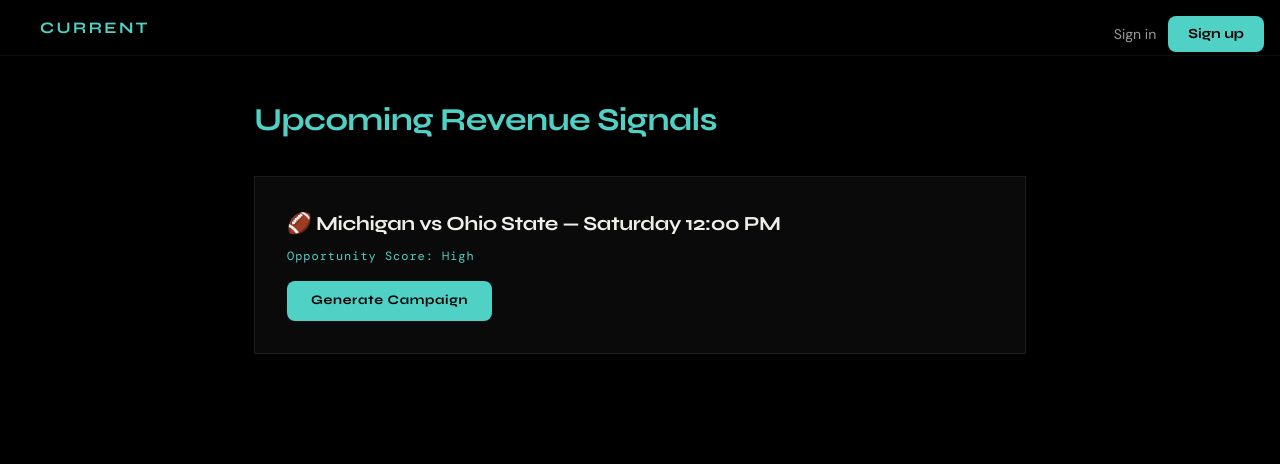
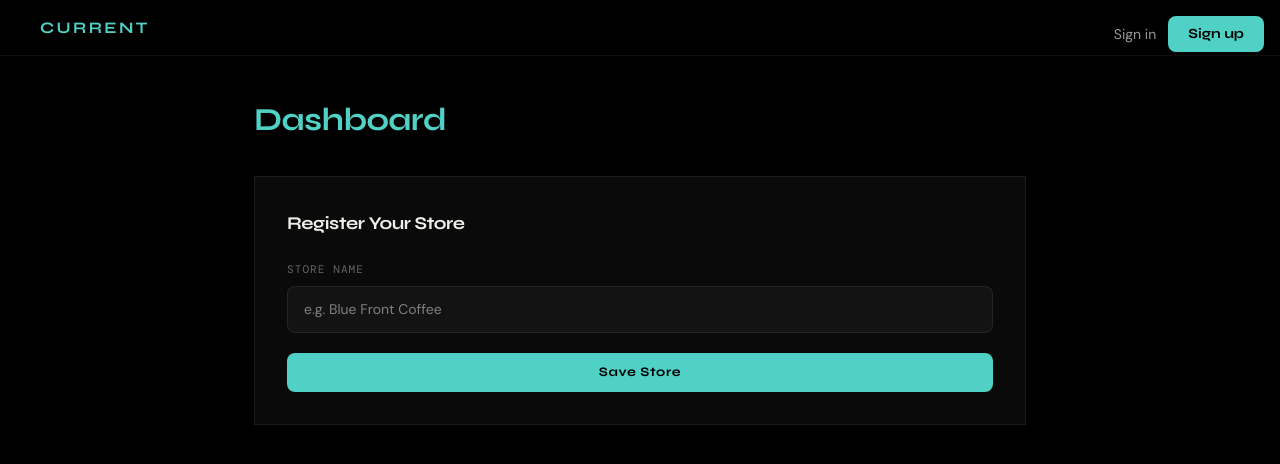
Before and after one commit to johnhawver/Current.ai, a Next.js app: page /dashboard in a window 1280 px wide. Shown: the top 464 px of the page. Built offline with nearby package versions, Linux system fonts and the light colour scheme; no server answers.

Commit message:
feat: implement store creation with Supabase persistence

```diff
--- a/package.json
+++ b/package.json
@@ -10,6 +10,7 @@
   },
   "dependencies": {
     "@clerk/nextjs": "^7.0.4",
+    "@supabase/supabase-js": "^2.99.0",
     "@tailwindcss/postcss": "^4.2.1",
     "@types/node": "^25.3.2",
     "@types/react": "^19.2.14",
--- /dev/null
+++ b/src/app/dashboard/actions.ts
@@ -0,0 +1,26 @@
+"use server";
+
+import { auth } from "@clerk/nextjs/server";
+import { supabase } from "@/lib/supabase";
+
+export async function createStore(formData: FormData) {
+  const { userId } = await auth();
+  if (!userId) {
+    return { error: "Not signed in" };
+  }
+
+  const storeName = formData.get("storeName") as string;
+  if (!storeName?.trim()) {
+    return { error: "Store name is required" };
+  }
+
+  const { error } = await supabase
+    .from("stores")
+    .insert({ user_id: userId, store_name: storeName.trim() });
+
+  if (error) {
+    return { error: error.message };
+  }
+
+  return { success: true };
+}
--- a/src/app/dashboard/page.tsx
+++ b/src/app/dashboard/page.tsx
@@ -2,64 +2,61 @@
 
 import { useState } from "react";
 import Link from "next/link";
-import "../globals.css";
+import { createStore } from "./actions";
 
 export default function DashboardPage() {
-  const [showCampaign, setShowCampaign] = useState(false);
+  const [status, setStatus] = useState<"idle" | "saving" | "saved" | "error">("idle");
+  const [errorMsg, setErrorMsg] = useState("");
+
+  async function handleSubmit(formData: FormData) {
+    setStatus("saving");
+    const result = await createStore(formData);
+    if (result.error) {
+      setErrorMsg(result.error);
+      setStatus("error");
+    } else {
+      setStatus("saved");
+    }
+  }
 
   return (
-    <div className="dashboard-container">
+    <div className="min-h-screen bg-black font-sans text-white">
       <div className="page-header">
-        <Link href="/" className="nav-wordmark">
-          CURRENT
-        </Link>
-        <Link href="/" className="hero-link">
-          ← Home
-        </Link>
+        <Link href="/" className="nav-wordmark">CURRENT</Link>
+        <Link href="/" className="hero-link">← Home</Link>
       </div>
+
       <main className="dashboard-main">
-        <h1 className="dashboard-title">Upcoming Revenue Signals</h1>
+        <h1 className="dashboard-title">Dashboard</h1>
 
         <div className="signal-card-dash">
-          <div className="signal-card-dash-header">
-            <div className="signal-card-dash-info">
-              <h3>🏈 Michigan vs Ohio State — Saturday 12:00 PM</h3>
-              <p>Opportunity Score: High</p>
-            </div>
-            <button
-              className="generate-btn"
-              onClick={() => setShowCampaign(true)}
-            >
-              Generate Campaign
-            </button>
-          </div>
+          <h2 className="font-syne font-bold text-lg text-heading tracking-tight mb-6">
+            Register Your Store
+          </h2>
 
-          {showCampaign && (
-            <div className="campaign-output">
-              <span className="campaign-output-label">
-                Generated Campaign — Instagram
-              </span>
-              🏈 Game day means one thing: looking good while we watch the
-              Wolverines dominate. Stop in before kickoff — all game day fits 20%
-              off until noon Saturday.
-              <br />
-              <br />
-              Go Blue. 💙
-              <br />
-              <br />
-              📍 [Tag location]
-              <br />
-              #AnnArbor #GoBlue #GameDay #ShopLocal
-              <br />
-              <br />
-              <span className="campaign-output-label">Email Subject</span>
-              Game Day Starts Here — 20% Off All Game Day Styles
-              <br />
-              <br />
-              <span className="campaign-output-label">SMS</span>
-              🏈 GAME DAY DEAL: 20% off all game day fits before kickoff
-              Saturday. Stop by before noon — first come, first styled.
-            </div>
+          {status === "saved" ? (
+            <p className="success-message">Store saved successfully.</p>
+          ) : (
+            <form action={handleSubmit}>
+              <div className="form-group">
+                <label htmlFor="storeName">Store Name</label>
+                <input
+                  id="storeName"
+                  name="storeName"
+                  type="text"
+                  required
+                  placeholder="e.g. Blue Front Coffee"
+                />
+              </div>
+
+              {status === "error" && (
+                <p className="text-red-400 text-sm mb-4 font-mono">{errorMsg}</p>
+              )}
+
+              <button type="submit" className="generate-btn w-full" disabled={status === "saving"}>
+                {status === "saving" ? "Saving…" : "Save Store"}
+              </button>
+            </form>
           )}
         </div>
       </main>
--- /dev/null
+++ b/src/lib/supabase.ts
@@ -0,0 +1,6 @@
+import { createClient } from "@supabase/supabase-js";
+
+export const supabase = createClient(
+  process.env.NEXT_PUBLIC_SUPABASE_URL!,
+  process.env.NEXT_PUBLIC_SUPABASE_ANON_KEY!
+);
--- a/tsconfig.json
+++ b/tsconfig.json
@@ -17,6 +17,9 @@
     "isolatedModules": true,
     "jsx": "react-jsx",
     "incremental": true,
+    "paths": {
+      "@/*": ["./src/*"]
+    },
     "plugins": [
       {
         "name": "next"
```
Also changed, not shown: 1 other file (tests, documents, lock files or other folders).
